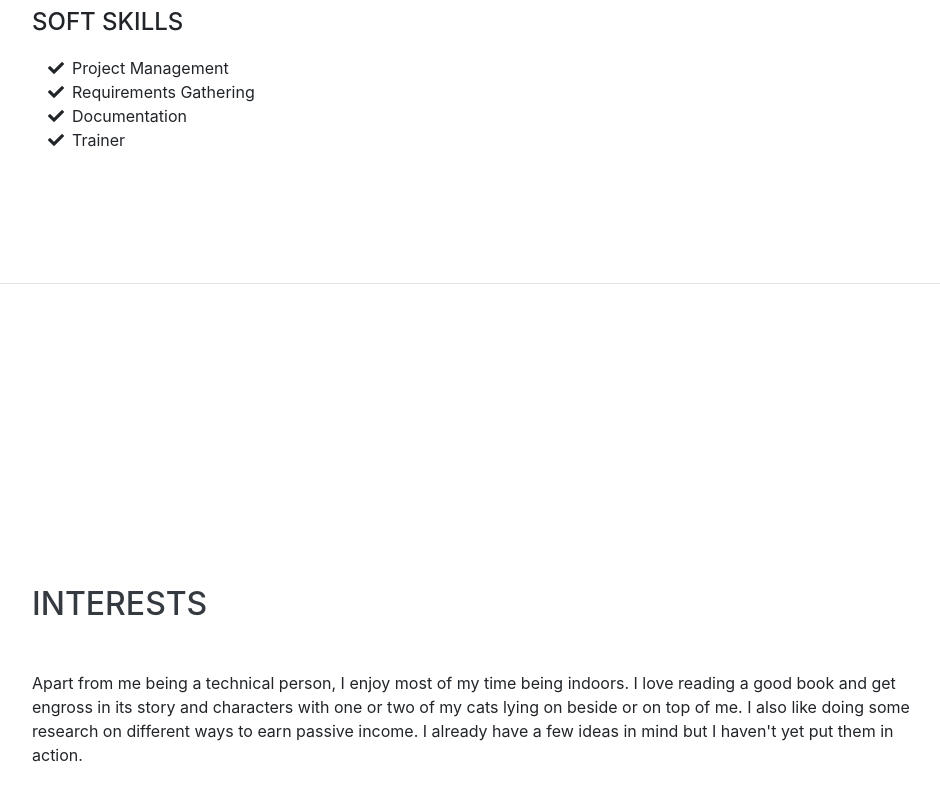
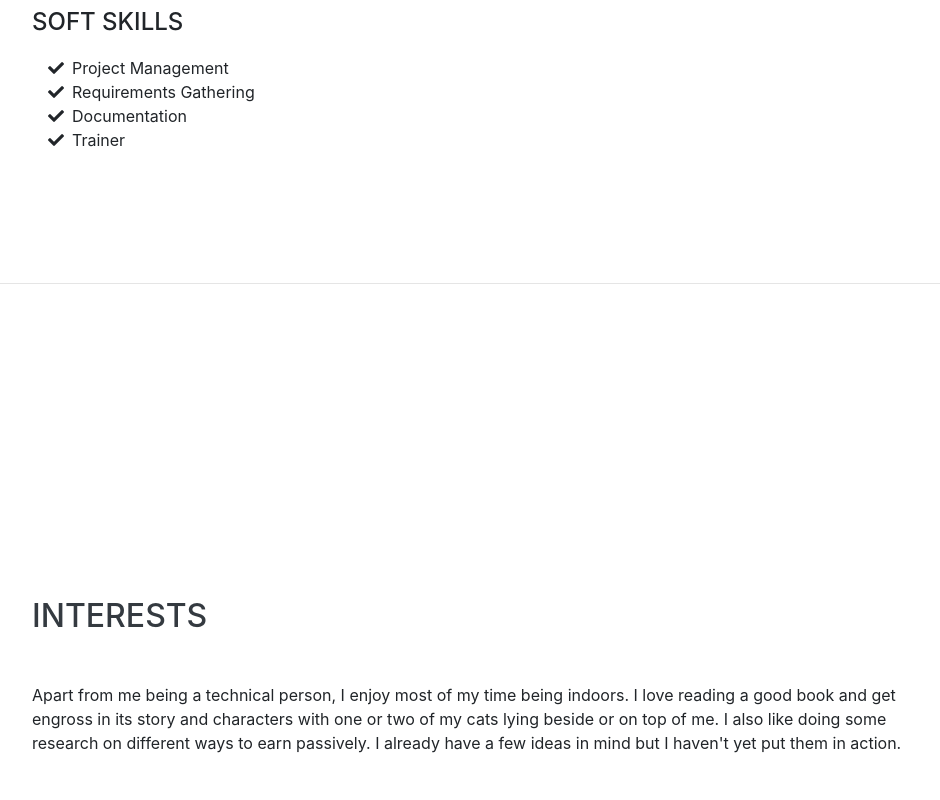
Before and after one commit to joefclarin/joefclarin.github.io, a website with bundled scripts: page index.html in a window 1280 px wide. Shown: the part 4856-5656 px from the top of the page, without its empty margins (288-1228 px from the left). Built offline with nearby package versions, Linux system fonts and the light colour scheme; a web font is replaced by a local one.

Commit message:
Update index.html

```diff
--- a/index.html
+++ b/index.html
@@ -315,7 +315,7 @@
     <section class="resume-section p-3 p-lg-5 d-flex align-items-center" id="interests">
       <div class="w-100">
         <h2 class="mb-5">Interests</h2>
-        <p>Apart from me being a technical person, I enjoy most of my time being indoors. I love reading a good book and get engross in its story and characters with one or two of my cats lying on beside or on top of me. I also like doing some research on different ways to earn passive income. I already have a few ideas in mind but I haven't yet put them in action.</p>
+        <p>Apart from me being a technical person, I enjoy most of my time being indoors. I love reading a good book and get engross in its story and characters with one or two of my cats lying beside or on top of me. I also like doing some research on different ways to earn passively. I already have a few ideas in mind but I haven't yet put them in action.</p>
       </div>
     </section>
 
```
